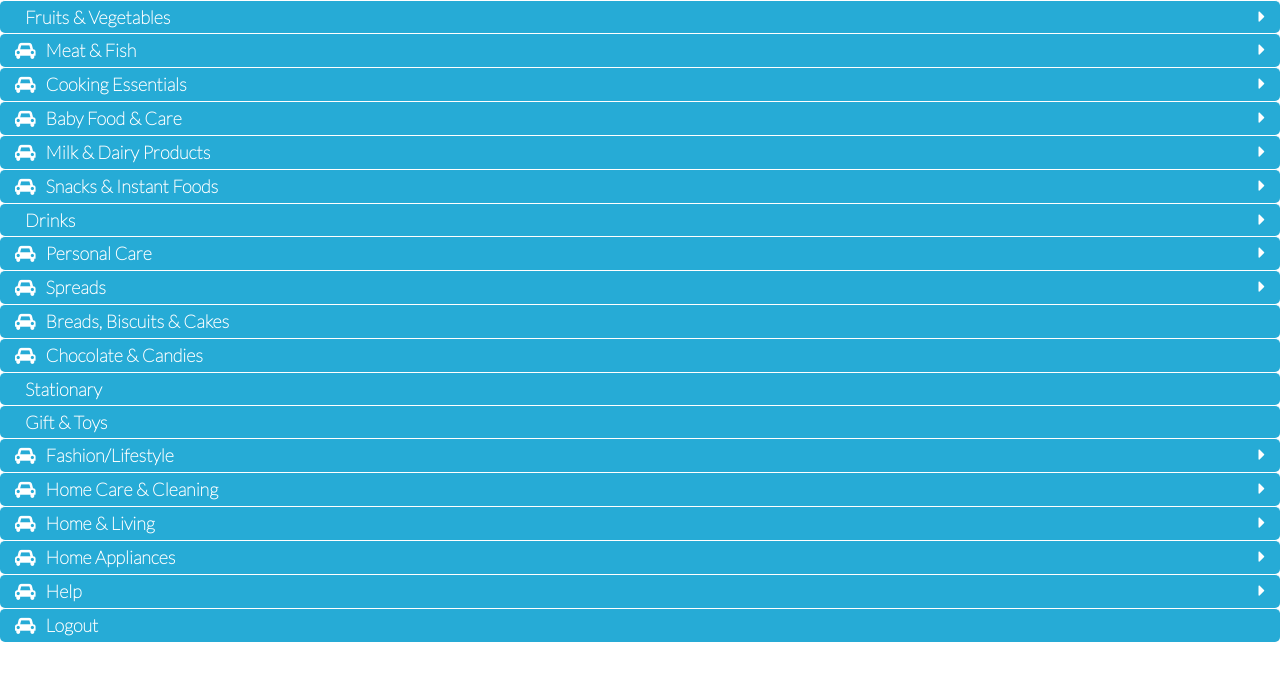
After one commit to fahim2204/ABC-Shop-Management, a PHP site: page /View/menuBar.html in a window 1280 px wide. The commit adds this page. Shown: the top 681 px of the page. Run offline with PHP 8.4, Linux system fonts and the light colour scheme.

Commit message:
MenuBar added

```diff
--- a/View/indexBody.php
+++ b/View/indexBody.php
@@ -1,7 +1,7 @@
 <!DOCTYPE html>
 <html>
     <head>
-        <link rel="stylesheet" type="text/css" href="/ABC-Shop-Management/css/homeIndex.css" >
+        <link rel="stylesheet" type="text/css" href="/css/homeIndex.css" >
     </head>
     <body>
         <div class="body-container">
--- /dev/null
+++ b/View/menuBar.html
@@ -0,0 +1,165 @@
+<!DOCTYPE html>
+<html lang="en">
+
+<head>
+  <meta charset="UTF-8">
+  <meta http-equiv="X-UA-Compatible" content="IE=edge">
+  <meta name="viewport" content="width=device-width, initial-scale=1.0">
+  <link rel="stylesheet" type="text/css" href="/ABC-Shop-Management/css/global.css">
+  <link rel="stylesheet" href="https://cdnjs.cloudflare.com/ajax/libs/font-awesome/4.7.0/css/font-awesome.min.css">
+  <link rel="stylesheet" type="text/css" href="/css/menubar.css">
+
+</head>
+
+<body>
+  <div id="menu-container">
+    <ul>
+      <li class='sub-menu'><a href='javascript:void(0)'><span class="fas fa-seedling"></span>Fruits & Vegetables<span
+            class='fa fa-caret-right'></span></a>
+        <ul>
+          <li><a href='#settings'><span class="fas fa-apple-alt"></span>Fruits</a></li>
+          <li><a href='#settings'><span class="fas fa-carrot"></span>Vegetables</a></li>
+          <li><a href='#settings'><span class="fas fa-lemon"></span>Dry Fruits</a></li>
+          <li><a href='#settings'><span class="fas fa-pepper-hot"></span>Dry Vegetables</a></li>
+        </ul>
+      </li>
+      <li class='sub-menu'><a href='javascript:void(0)'><span class="fa fa-car"></span>Meat & Fish<span
+            class='fa fa-caret-right'></span></a>
+        <ul>
+          <li><a href='#settings'><span class="fa fa-user"></span>Beef</a></li>
+          <li><a href='#settings'><span class="fa fa-key"></span>Mutton</a></li>
+          <li><a href='#settings'><span class="fa fa-car"></span>Chicken</a></li>
+          <li><a href='#settings'><span class="fa fa-car"></span>Birds</a></li>
+          <li><a href='#settings'><span class="fa fa-car"></span>Sea-Fish</a></li>
+          <li><a href='#settings'><span class="fa fa-car"></span>Fresh Water Fish</a></li>
+          <li><a href='#settings'><span class="fa fa-car"></span>Egg</a></li>
+        </ul>
+      </li>
+      <li class='sub-menu'><a href='javascript:void(0)'><span class="fa fa-car"></span>Cooking Essentials<span
+            class='fa fa-caret-right'></span></a>
+        <ul>
+          <li><a href='#settings'><span class="fa fa-car"></span>Rice</a></li>
+          <li><a href='#settings'><span class="fa fa-car"></span>Oil</a></li>
+          <li><a href='#settings'><span class="fa fa-car"></span>Daal & Chola</a></li>
+          <li><a href='#settings'><span class="fa fa-car"></span>Salt & Sugar</a></li>
+          <li><a href='#settings'><span class="fa fa-car"></span>Flour & Semolina</a></li>
+          <li><a href='#settings'><span class="fa fa-car"></span>Spices & Mixes</a></li>
+          <li><a href='#settings'><span class="fa fa-car"></span>Baking Needs</a></li>
+        </ul>
+      </li>
+      <li class='sub-menu'><a href='javascript:void(0)'><span class="fa fa-car"></span>Baby Food & Care<span
+            class='fa fa-caret-right'></span></a>
+        <ul>
+          <li><a href='#settings'><span class="fa fa-car"></span>Baby Diapers</a></li>
+          <li><a href='#settings'><span class="fa fa-car"></span>Baby Wipes</a></li>
+          <li><a href='#settings'><span class="fa fa-car"></span>Baby Accessories</a></li>
+          <li><a href='#settings'><span class="fa fa-car"></span>Baby Food</a></li>
+        </ul>
+      </li>
+      <li class='sub-menu'><a href='javascript:void(0)'><span class="fa fa-car"></span>Milk & Dairy Products<span
+            class='fa fa-caret-right'></span></a>
+        <ul>
+          <li><a href='#settings'><span class="fa fa-car"></span>Cheese</a></li>
+          <li><a href='#settings'><span class="fa fa-car"></span>Butter</a></li>
+          <li><a href='#settings'><span class="fa fa-car"></span>Ghee</a></li>
+          <li><a href='#settings'><span class="fa fa-car"></span>Milk</a></li>
+          <li><a href='#settings'><span class="fa fa-car"></span>Yogurt</a></li>
+        </ul>
+      </li>
+      <li class='sub-menu'><a href='javascript:void(0)'><span class="fa fa-car"></span>Snacks & Instant Foods<span
+            class='fa fa-caret-right'></span></a>
+        <ul>
+          <li><a href='#settings'><span class="fa fa-car"></span>Pastas</a></li>
+          <li><a href='#settings'><span class="fa fa-car"></span>Soups</a></li>
+          <li><a href='#settings'><span class="fa fa-car"></span>Chips, Nuts & Others</a></li>
+          <li><a href='#settings'><span class="fa fa-car"></span>Noodles & Shemai</a></li>
+          <li><a href='#settings'><span class="fa fa-car"></span>Frozen Food</a></li>
+          <li><a href='#settings'><span class="fa fa-car"></span>Cereals</a></li>
+          <li><a href='#settings'><span class="fa fa-car"></span>Canned Foods</a></li>
+        </ul>
+      </li>
+      <li class='sub-menu'><a href='javascript:void(0)'><span class="fas fa-glass-cheers"></span>Drinks<span
+            class='fa fa-caret-right'></span></a>
+        <ul>
+          <li><a href='#settings'><span class="fa fa-car"></span>Mineral Water</a></li>
+          <li><a href='#settings'><span class="fa fa-car"></span>Soft Drinks</a></li>
+          <li><a href='#settings'><span class="fa fa-car"></span>Tea & Coffee</a></li>
+          <li><a href='#settings'><span class="fa fa-car"></span>Juice</a></li>
+          <li><a href='#settings'><span class="fa fa-car"></span>Energy & Malted Drinks</a></li>
+        </ul>
+      </li>
+      <li class='sub-menu'><a href='javascript:void(0)'><span class="fa fa-car"></span>Personal Care<span
+            class='fa fa-caret-right'></span></a>
+        <ul>
+          <li><a href='#settings'><span class="fa fa-car"></span>Shampoo & Hair Care</a></li>
+          <li><a href='#settings'><span class="fa fa-car"></span>Toothpaste & Oral Care</a></li>
+          <li><a href='#settings'><span class="fa fa-car"></span>Shaving & Facial Care</a></li>
+          <li><a href='#settings'><span class="fa fa-car"></span>Bath & Body</a></li>
+          <li><a href='#settings'><span class="fa fa-car"></span>Deodorants/Body Sprays</a></li>
+          <li><a href='#settings'><span class="fa fa-car"></span>Napkins, Contraceptives & Others</a></li>
+          <li><a href='#settings'><span class="fa fa-car"></span>Cosmetics</a></li>
+          <li><a href='#settings'><span class="fa fa-car"></span>Skin Care</a></li>
+          <li><a href='#settings'><span class="fa fa-car"></span>Health Care</a></li>
+        </ul>
+      </li>
+      <li class='sub-menu'><a href='javascript:void(0)'><span class="fa fa-car"></span>Spreads<span
+            class='fa fa-caret-right'></span></a>
+        <ul>
+          <li><a href='#settings'><span class="fa fa-car"></span>Jam</a></li>
+          <li><a href='#settings'><span class="fa fa-car"></span>Jelly</a></li>
+          <li><a href='#settings'><span class="fa fa-car"></span>Honey</a></li>
+          <li><a href='#settings'><span class="fa fa-car"></span>Mayonnaise</a></li>
+          <li><a href='#settings'><span class="fa fa-car"></span>Sauce</a></li>
+        </ul>
+      </li>
+      <li><a href='#profile'><span class="fa fa-car"></span>Breads, Biscuits & Cakes</a></li>
+      <li><a href='#profile'><span class="fa fa-car"></span>Chocolate & Candies</a></li>
+      <li><a href='#profile'><span class="fa fa-apple-alt"></span>Stationary</a></li>
+      <li><a href='#profile'><span class="fa fa-apple-alt"></span>Gift & Toys</a></li>
+      <li class='sub-menu'><a href='javascript:void(0)'><span class="fa fa-car"></span>Fashion/Lifestyle<span
+            class='fa fa-caret-right'></span></a>
+        <ul>
+          <li><a href='#settings'><span class="fa fa-car"></span>Men</a></li>
+          <li><a href='#settings'><span class="fa fa-car"></span>Women</a></li>
+          <li><a href='#settings'><span class="fa fa-car"></span>Kids</a></li>
+        </ul>
+      </li>
+      <li class='sub-menu'><a href='javascript:void(0)'><span class="fa fa-car"></span>Home Care & Cleaning<span
+            class='fa fa-caret-right'></span></a>
+        <ul>
+          <li><a href='#settings'><span class="fa fa-car"></span>Cleaning Products</a></li>
+          <li><a href='#settings'><span class="fa fa-car"></span>Pest Control</a></li>
+          <li><a href='#settings'><span class="fa fa-car"></span>Air Freshner</a></li>
+          <li><a href='#settings'><span class="fa fa-car"></span>Arosol & Coil</a></li>
+          <li><a href='#settings'><span class="fa fa-car"></span>Soup & Detergent</a></li>
+        </ul>
+      </li>
+      <li class='sub-menu'><a href='javascript:void(0)'><span class="fa fa-car"></span>Home & Living<span
+            class='fa fa-caret-right'></span></a>
+        <ul>
+          <li><a href='#settings'><span class="fa fa-car"></span>Towels</a></li>
+          <li><a href='#settings'><span class="fa fa-car"></span>Cabinets</a></li>
+        </ul>
+      </li>
+      <li class='sub-menu'><a href='javascript:void(0)'><span class="fa fa-car"></span>Home Appliances<span
+            class='fa fa-caret-right'></span></a>
+        <ul>
+          <li><a href='#settings'><span class="fa fa-car"></span>Lights & Electrical</a></li>
+          <li><a href='#settings'><span class="fa fa-car"></span>Kitchen Application</a></li>
+          <li><a href='#settings'><span class="fa fa-car"></span>Home Accessories</a></li>
+        </ul>
+      </li>
+      <li class='sub-menu'><a href='javascript:void(0)'><span class="fa fa-car"></span>Help<span
+            class='fa fa-caret-right'></span></a>
+        <ul>
+          <li><a href='#settings'><span class="fa fa-car"></span>FAQ's</a></li>
+          <li><a href='#settings'><span class="fa fa-car"></span>Submit a Ticket</a></li>
+          <li><a href='#settings'><span class="fa fa-car"></span>Network Status</a></li>
+        </ul>
+      </li>
+      <li><a href='#message'><span class="fa fa-car"></span>Logout</a></li>
+    </ul>
+  </div>
+</body>
+
+</html>
--- a/css/global.css
+++ b/css/global.css
@@ -1,3 +1,7 @@
+/* ////////___FonT____/////// */
+@import url('https://fonts.googleapis.com/css2?family=Ubuntu:wght@300&display=swap');
+@import url('https://fonts.googleapis.com/css2?family=Lato:wght@100&display=swap');
+
 * {
     margin: 0;
     padding: 0;
--- a/css/homeIndex.css
+++ b/css/homeIndex.css
@@ -1,7 +1,7 @@
 #home-container {
     display: grid;
     width: 1200px;
-    grid-template-columns: 2fr 8fr;
+    grid-template-columns: 2.5fr 8fr;
     grid-template-rows: 100px auto auto auto auto;
     grid-template-areas: "header header" "menubar image-slider" "menubar hot-category" "menubar body" "footer footer";
     grid-gap: 0.5rem;
@@ -13,7 +13,6 @@ header {
 }
 
 nav {
-    background-color: #6fa45a;
     grid-area: menubar;
 }
 
--- a/css/main.css
+++ /dev/null
@@ -1,3 +0,0 @@
-body.home{
-    padding-top: 200px;
-}
--- /dev/null
+++ b/css/menubar.css
@@ -0,0 +1,55 @@
+#menu-container{
+    display: flex;
+    flex-direction: column;
+}
+#menu-container ul{
+    margin: 0;
+    list-style: none;
+}
+#menu-container ul li{
+    position: relative;
+    background-color: #26abd6;
+    padding: 5px;
+    border-top: 1px solid white;
+    width: 100%;
+    border-radius: 5px;
+    font-family: 'Lato', sans-serif;
+    font-weight: bold;
+    font-size: 18px;
+}
+#menu-container ul li:hover{
+    background-color: #000000;
+    font-size: 20px;
+}
+#menu-container ul ul{
+    transition: all 0.3s;
+    opacity: 0;
+    visibility: hidden;
+    position: absolute;
+    margin-left: 10px;
+    margin-top: 10px;
+    /* background-color: burlywood; */
+}
+#menu-container ul ul li{
+    background-color: #26abd6;
+}
+#menu-container ul li:hover > ul{
+    opacity: 1;
+    position:relative;
+    visibility: visible;
+    z-index: 3;
+}
+#menu-container ul li a{
+    color: #fff;
+    text-decoration: none;
+}
+#menu-container span{
+    margin: 2px 10px 2px 10px;
+}
+#menu-container > ul > Li.sub-menu span.fa-caret-right{
+    float: right;
+}
+#menu-container > ul > Li.sub-menu:hover span.fa-caret-right{
+    float: right;
+    transform: rotate(90deg);
+}
--- a/css/registrationForm.css
+++ b/css/registrationForm.css
@@ -16,13 +16,15 @@ header {
 }
 #registration-section {
     grid-area: registration-section;
-
 }
 #auto-registration {
     grid-area: auto-registration;
 }
 footer {
     grid-area: footer;
+}
+#or {
+    grid-area: or;
 }
 
 
```
Also changed, not shown: Index.php (+7 -6 lines), View/footer.php (+4 -4 lines), View/header.php (+8 -11 lines), View/imageSlider.html (+7 -7 lines), View/login.php (+8 -7 lines), View/menuBar.php (deleted, +0 -38 lines), View/menuBarbak.html (added, +54 -0 lines), View/registration.php (+5 -5 lines), css/loginForm.css (+61 -37 lines).
